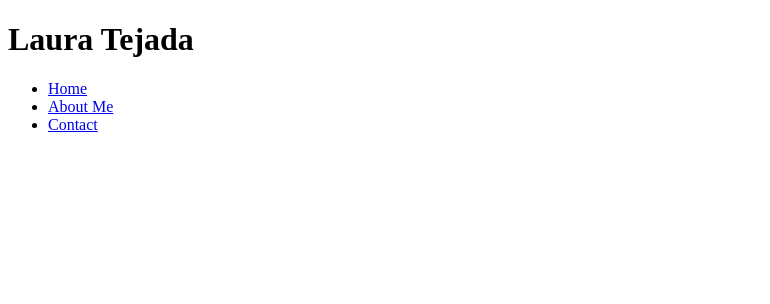
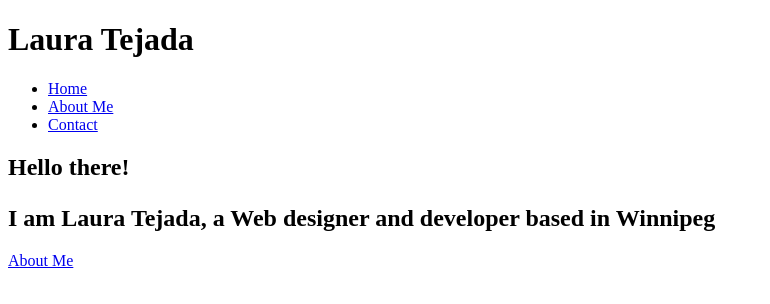
Before and after one commit to lauratejada/website, a plain HTML site: page index.html in a window 1280 px wide. Shown: the whole page, without its empty margins (0-770 px from the left). Drawn offline with Linux system fonts and the light colour scheme.

Commit message:
updated hero-banner

```diff
--- a/index.html
+++ b/index.html
@@ -26,7 +26,20 @@
         </div>
     </header>
     <main>
-
+        <section class="section-1"  id="home">
+            <div class="container">
+                <div class="intro-animation-row">
+                    <div class="intro-animation-col">
+                        <div class="title-middle" >
+                            <h1>Hello there!<p></p>I am Laura Tejada, a Web designer and developer based in Winnipeg </h1>
+                        </div>
+                        <div class="button-center">
+                            <a href="index.html#about" target="_self">About Me</a>
+                        </div>
+                    </div>
+                </div>
+            </div>
+        </section>
     </main>
 </body>
 </html>
```
